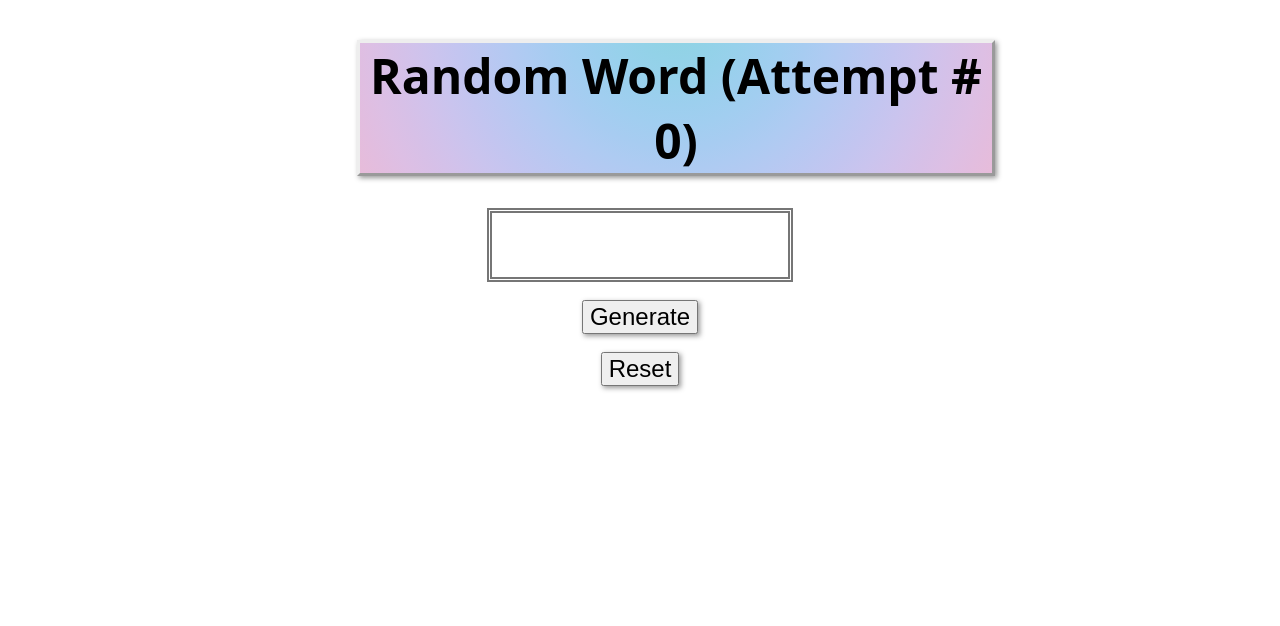
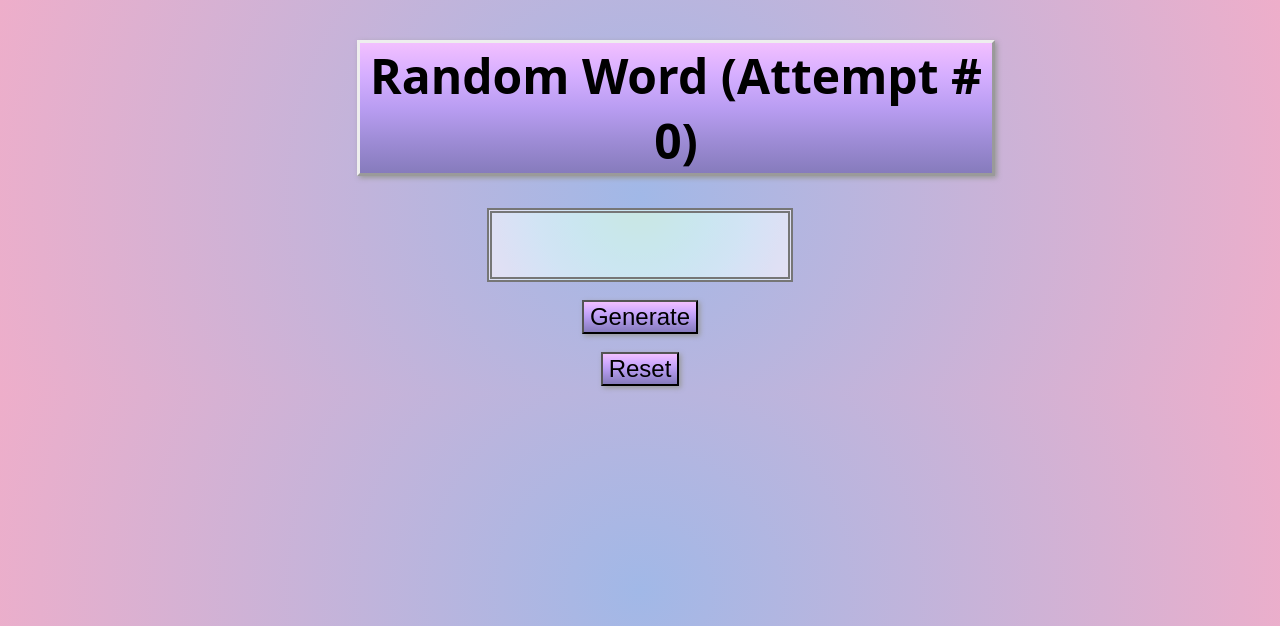
Before and after one commit to Catalina-AR/python-2020, a Django app: page / in a window 1280 px wide. Shown: the top 626 px of the page. Run offline with Django 3.2, Linux system fonts and the light colour scheme.

Commit message:
modificacion css

```diff
--- a/python_stack/django/django_intro/proyecto_formulario/test_formulario/test_formulario_app/static/css/style.css
+++ b/python_stack/django/django_intro/proyecto_formulario/test_formulario/test_formulario_app/static/css/style.css
@@ -1,3 +1,7 @@
+body{
+    background: rgb(161,184,231);
+    background: radial-gradient(circle, rgba(161,184,231,1) 0%, rgba(238,174,202,1) 100%);
+}
 h1 {
     text-align: center;
     font-size: xxx-large;
@@ -7,8 +11,7 @@ h1 {
     margin-left: 349px;
     font-family: system-ui;
     box-shadow: 2px 2px 5px #999;
-    background-image: radial-gradient(circle at 50% -20.71%, #8fd3e0 0, #90d3e4 6.25%, #93d2e8 12.5%, #97d1eb 18.75%, #9ccfee 25%, #a1cef0 31.25%, #a7ccf1 37.5%, #aecbf2 43.75%, #b5c9f2 50%, #bcc7f1 56.25%, #c3c5f0 62.5%, #cac4ee 68.75%, #d1c2eb 75%, #d7c0e7 81.25%, #ddbfe4 87.5%, #e2bddf 93.75%, #e7bcda 100%);
-
+    background-image: linear-gradient(180deg, #f2bfff 0, #d5aeff 25%, #b99df2 50%, #9e8cd6 75%, #867bbc 100%);
 }
 
 .form{
@@ -22,14 +25,17 @@ h1 {
     font-size: xx-large;
     border-style: double;
     border-width: thick;
+    background-image: radial-gradient(circle at 50% -20.71%, #cbe7e1 0, #cae7e3 6.25%, #c9e7e6 12.5%, #c9e7e8 18.75%, #c9e7eb 25%, #c9e7ed 31.25%, #cae6ef 37.5%, #cbe6f1 43.75%, #cde5f2 50%, #cfe4f3 56.25%, #d1e4f4 62.5%, #d4e3f5 68.75%, #d7e2f5 75%, #dae1f5 81.25%, #dde0f4 87.5%, #e0e0f4 93.75%, #e3dff2 100%);
 }
 
 button#button1{
     font-size: x-large;
     box-shadow: 2px 2px 5px #999;
+    background-image: linear-gradient(180deg, #f2bfff 0, #d5aeff 25%, #b99df2 50%, #9e8cd6 75%, #867bbc 100%);
 }
 
 button#button2{
     font-size: x-large;
     box-shadow: 2px 2px 5px #999;
+    background-image: linear-gradient(180deg, #f2bfff 0, #d5aeff 25%, #b99df2 50%, #9e8cd6 75%, #867bbc 100%);
 }
```
Also changed, not shown: python_stack/django/django_intro/proyecto_formulario/test_formulario/db.sqlite3.
